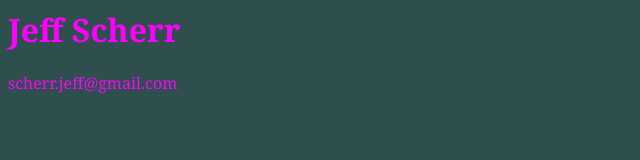
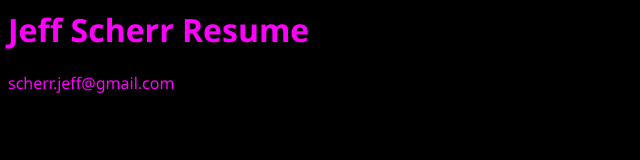
Before and after one commit to scherrjeff/scherrjeff, a plain HTML site: page index.html in a window 1280 px wide. Shown: the whole page, without its empty margins (0-640 px from the left). Drawn offline with Linux system fonts and the light colour scheme.

Commit message:
update font and bg to black

```diff
--- a/index.html
+++ b/index.html
@@ -4,7 +4,7 @@
 </head>
 
 <body>
-<h1>Jeff Scherr</h1>
+<h1>Jeff Scherr Resume</h1>
 <p>scherr.jeff@gmail.com</p>
 </body>
 
--- a/styles.css
+++ b/styles.css
@@ -1,5 +1,5 @@
 body {
     color: magenta;
-    font-family: Georgia, Times, 'Times New Roman', serif;
-    background-color: darkslategray;
+    font-family: 'Segoe UI', Tahoma, Geneva, Verdana, sans-serif;
+    background-color: black;
 }
```
